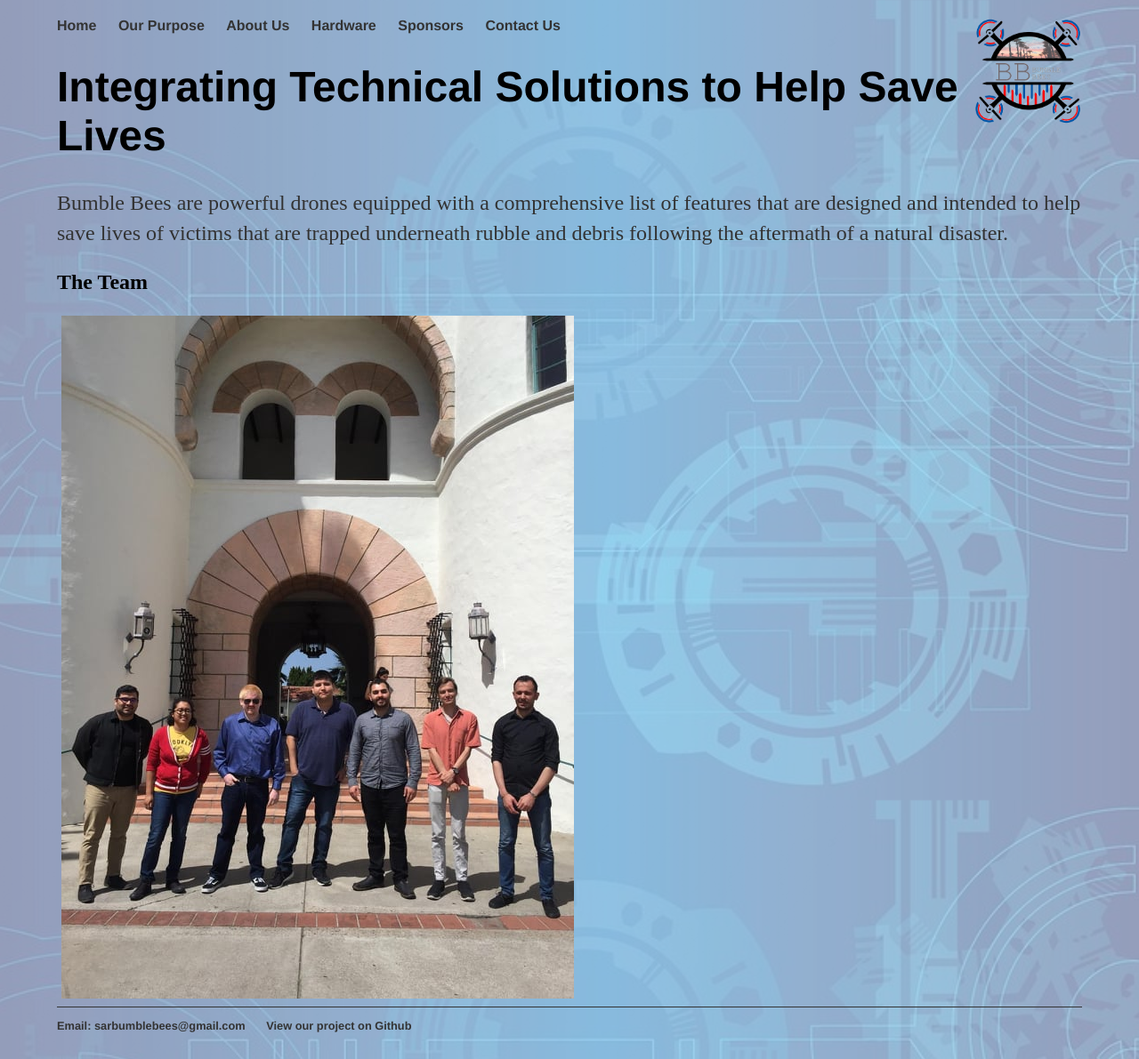
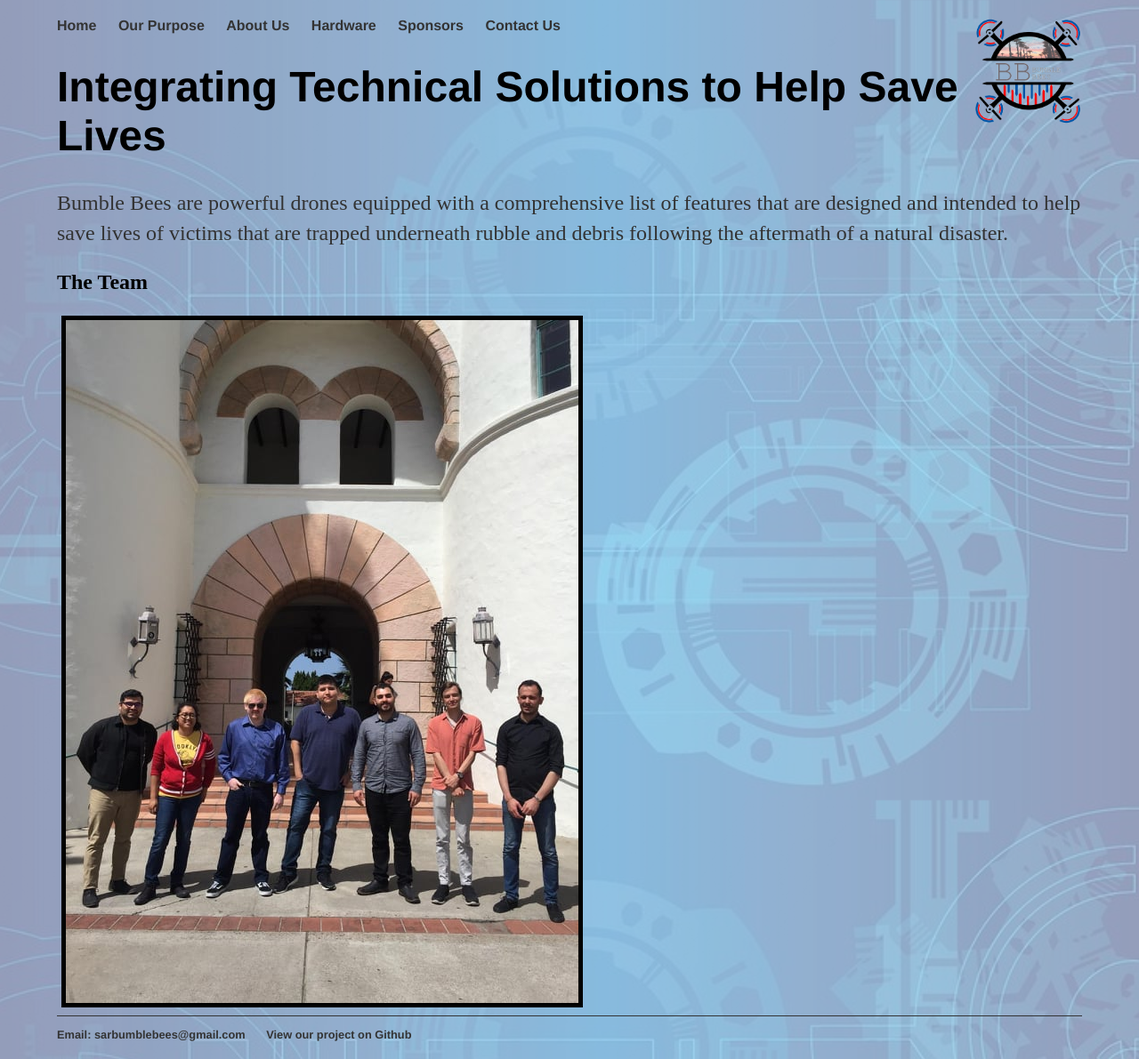
Before and after one commit to ColtonBeery/sarbumblebees, a Jekyll site: the page built from index.html, in a window 1280 px wide. Shown: the whole page at 89% size. Built offline with Jekyll 4.4.1, drawn with Linux system fonts in a browser that asks for light colours.

Commit message:
Added border to homepage image

```diff
--- a/index.html
+++ b/index.html
@@ -7,4 +7,4 @@ title: SAR Bumblebees
 	<p>Bumble Bees are powerful drones equipped with a comprehensive list of features that are designed and intended to help save lives of victims that are trapped underneath rubble and debris following the aftermath of a natural disaster.</p>
 </div><!-- /.blurb -->
 <h2>The Team</h2>
-<img src="/images/group_photo.jpg" alt="Placeholder Image" style="margin:5px 5px">
+<img src="/images/group_photo.jpg" alt="Placeholder Image" style="margin:5px 5px" border="5">
```
